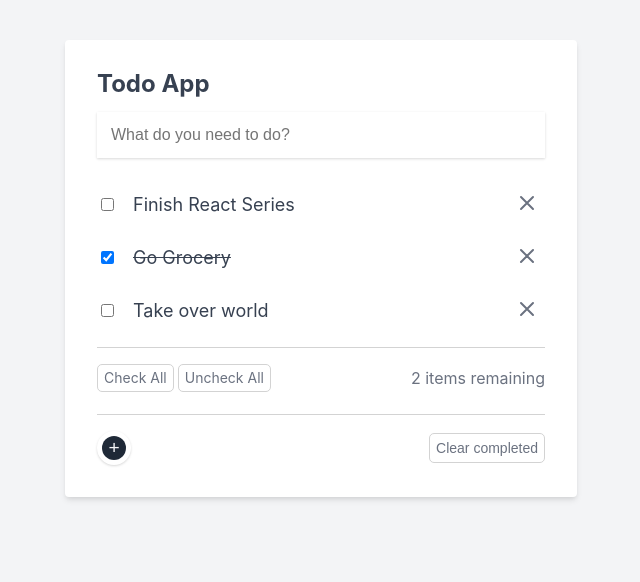
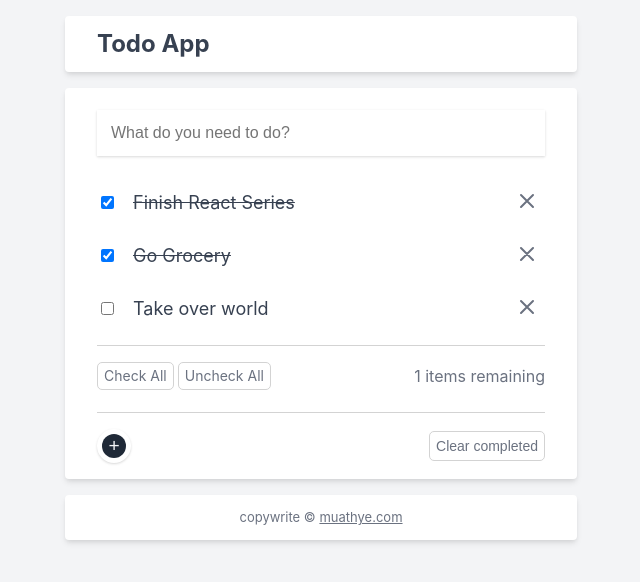
Before and after one commit to doctor-he/lc-react, a React (Create React App) app: page / in a window 1280 px wide. Shown: the top 582 px of the page, without its empty margins (319-959 px from the left). Built offline with nearby package versions, Linux system fonts and the light colour scheme.

Commit message:
Update design

```diff
--- a/src/App.css
+++ b/src/App.css
@@ -11,18 +11,19 @@ body {
     sans-serif;
   -webkit-font-smoothing: antialiased;
   -moz-osx-font-smoothing: grayscale;
+  background: #f3f4f6;
 }
 
 .todo-app-container {
-  min-height: 100vh;
-  padding: 10px;
-  background: #f3f4f6;
+  /* min-height: 100vh; */
+  display: grid;
+  grid-template-rows: auto 1fr auto;
 }
 
 .todo-app {
   margin: auto;
-  margin-top: 30px;
-  padding: 2rem;
+  margin-top: 1rem;
+  padding: 1rem 2rem;
   background: white;
   border-radius: 0.25rem;
   box-shadow: 0 4px 6px -1px rgba(0, 0, 0, 0.1), 0 2px 4px -1px rgba(0, 0, 0, 0.06);
@@ -41,7 +42,7 @@ h2 {
   box-shadow: 0 1px 3px 0 rgba(0, 0, 0, 0.1), 0 1px 2px 0 rgba(0, 0, 0, 0.06);
   padding: 14px;
   font-size: 16px;
-  margin-top: 16px;
+  margin-top: 6px;
 }
 
 .todo-list {
@@ -213,3 +214,16 @@ h2 {
   background: white;
   border: 1px solid lightgray;
 }
+
+.footer {
+  font-size: small;
+  color: #6B7280;
+}
+
+.footer .link  {
+  color: #6B7280;
+}
+
+.text-center {
+  text-align: center;
+}
--- a/src/components/App.jsx
+++ b/src/components/App.jsx
@@ -11,7 +11,7 @@ function App() {
     {
       id: 1,
       title: 'Finish React Series',
-      isComplete: false,
+      isComplete: true,
       isEditing: false,
     },
     {
@@ -44,8 +44,13 @@ function App() {
 
   return (
     <div className="todo-app-container">
+      <div>
         <div className="todo-app">
           <h2>Todo App</h2>
+        </div>
+      </div>
+      <div>
+        <div className="todo-app">
           <FormTodo addTodo={addTodo} />
 
           {todos.length > 0 ? (
@@ -55,6 +60,17 @@ function App() {
           )}
         </div>
       </div>
+      <div>
+        <div className="todo-app text-center">
+          <p className={`footer`}>
+            copywrite &copy;{' '}
+            <a className={`link`} href="muathye.com">
+              muathye.com
+            </a>
+          </p>
+        </div>
+      </div>
+    </div>
   );
 }
 
```
Lines whose indentation alone changed are shown as unchanged.
